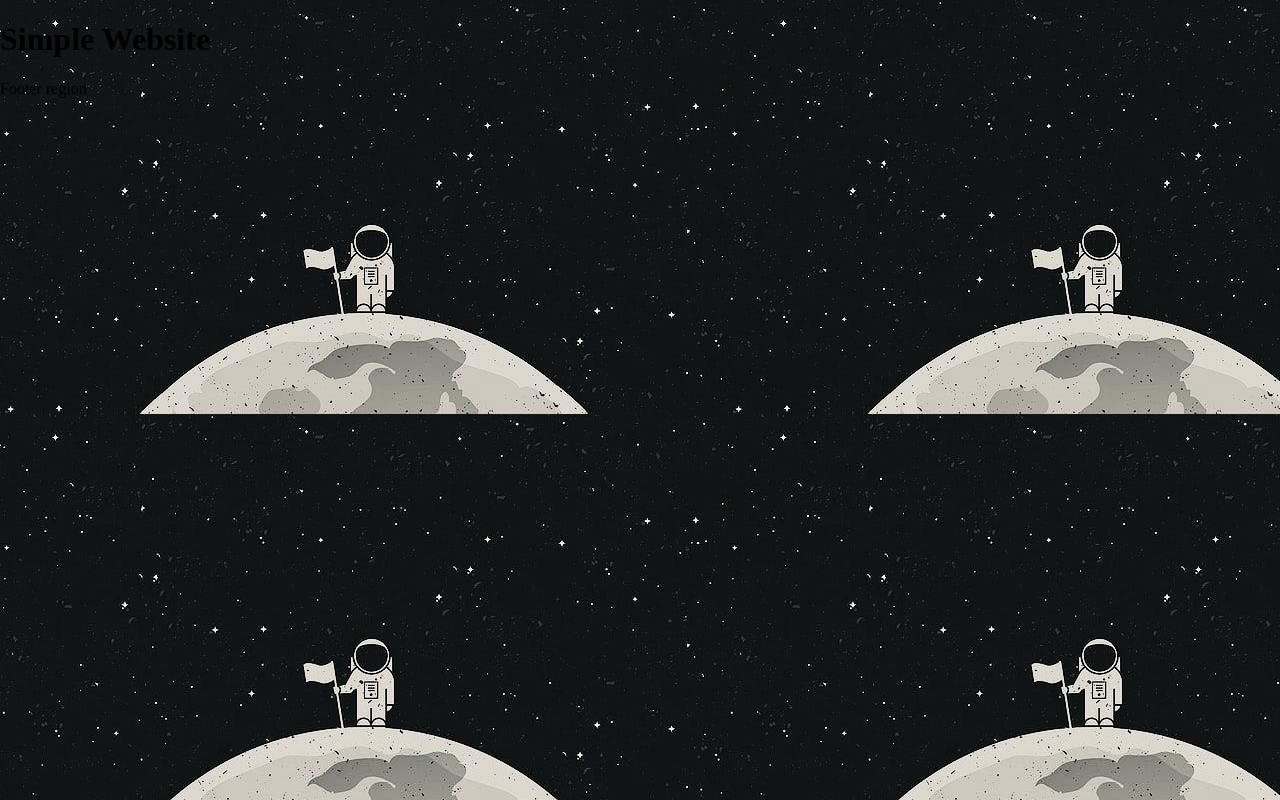
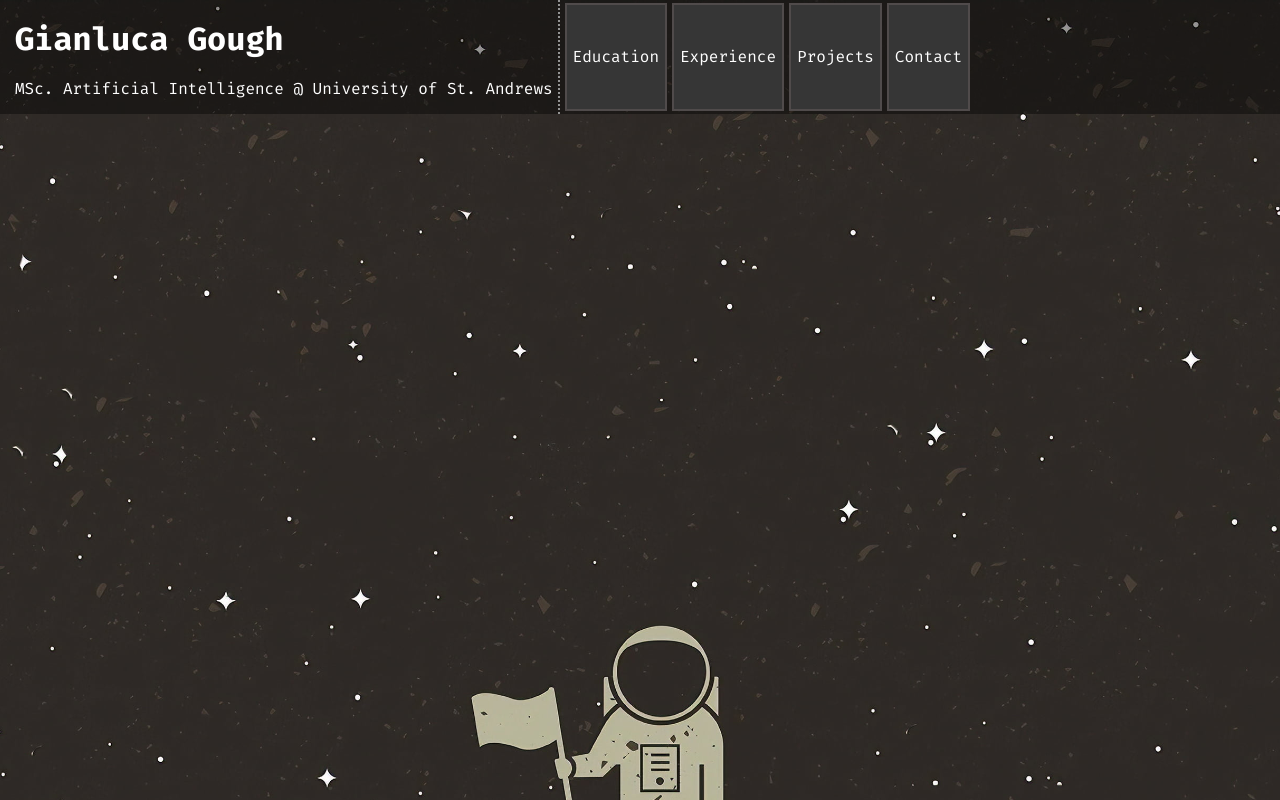
Before and after one commit to Luca-G17/Luca-G17.github.io, a plain HTML site: page index.html in a window 1280 px wide. Shown: the top 800 px of the page. Drawn offline with nearby package versions, Linux system fonts and the light colour scheme.

Commit message:
site update

```diff
--- a/index.html
+++ b/index.html
@@ -3,7 +3,7 @@
   <head>
     <!-- Page setup -->
     <meta charset="utf-8">
-    <title>Your title here</title>
+    <title>Gianluca Gough</title>
     <meta name="description" content="A brief description of your site for search engines">
     <meta name="author" content="Information about the author here">
     <meta name="viewport" content="width=device-width, initial-scale=1, maximum-scale=1, user-scalable=no"/>
@@ -13,8 +13,9 @@
     <!-- Reset default styles and add support for google fonts -->
     <link href="https://cdnjs.cloudflare.com/ajax/libs/normalize/8.0.1/normalize.min.css" rel="stylesheet" type="text/css" />
     <link href="http://fonts.googleapis.com/css?family=Roboto" rel="stylesheet" type="text/css" />
+    <link href="https://fonts.googleapis.com/css2?family=Fira+Mono:wght@400;500;700&display=swap" rel="stylesheet">
+    <!-- Custom styles -->
 
-    <!-- Custom styles -->
     <link href="style.css" rel="stylesheet" type="text/css" />
 
     <!-- jQuery -->
@@ -26,16 +27,35 @@
   </head>
 
   <body>
+    <div class="container">
+        <div class="header">
+            <div class="title-container">
+                <h1>Gianluca Gough</h1>
+                <p>MSc. Artificial Intelligence @ University of St. Andrews</p>
+            </div>
+            <div class="button-container">
+                <button>
+                    Education
+                </button>
+                <button>
+                    Experience
+                </button>
+                <button>
+                    Projects
+                </button>
+                <button>
+                    Contact
+                </button>
+            </div>
+        </div>
+        <div class="content">
 
-    <header id="header">
-      <h1>Simple Website</h1>
-    </header>
+        </div>
+        <div class="footer">
+            © 2024 My Website | All Rights Reserved
+        </div>
+    </div>
 
-
-
-    <footer>
-      Footer region
-    </footer>
 
     <!-- Load additional JS scripts here -->
     <script type="text/javascript" src="script.js"></script>
--- a/style.css
+++ b/style.css
@@ -1,4 +1,69 @@
 
 body {
-    background-image: url('resources/images/Celestial\ Bodies.jpeg')
+    height: 100%;
+    width: 100%;
+    display: flex;
+    flex-direction: column;
+    background-color: rgba(0, 0, 0, 0.8);
+    font-family: 'Fira Mono', 'Courier New', Courier, monospace;
 }
+
+.container {
+    flex: 1;
+    background-image: url('resources/images/background.jpg');
+    background-size: cover;
+    background-position: center;
+    display: flex;
+    flex-direction: column;
+    justify-content: space-between;
+}
+
+.content {
+    flex: 1;
+    padding: 20px;
+    color: white;
+    min-height: 60em;
+}
+
+.header {
+    flex: 0;
+    background-color: rgba(0, 0, 0, 0.4); /* Semi-transparent footer background */
+    color: white;
+    padding-left: 10px;
+    display: flex;
+    flex-direction: row;
+}
+
+.header .title-container {
+    border-right: 2px dotted rgb(148, 148, 148);
+    padding-left: 5px;
+    padding-right: 5px;
+}
+
+.header .button-container {
+    align-items: center;
+    display: flex;
+}
+
+.header button {
+    position: relative;
+    margin-left:5px;
+    height: 95%;
+    border-radius: 0;
+    min-width: 5em;
+    background-color: rgb(54, 54, 54);
+    border: 2px solid #504b4b;
+    cursor: pointer;
+    color: white;
+}
+
+.header button:hover {
+    background: #5c5757;
+}
+
+.footer {
+    background-color: rgba(0, 0, 0, 0.8); /* Semi-transparent footer background */
+    color: white;
+    text-align: center;
+    padding: 10px;
+}
```
Also changed, not shown: resources/images/Celestial Bodies.jpeg (deleted), resources/images/background.jpg (added).
